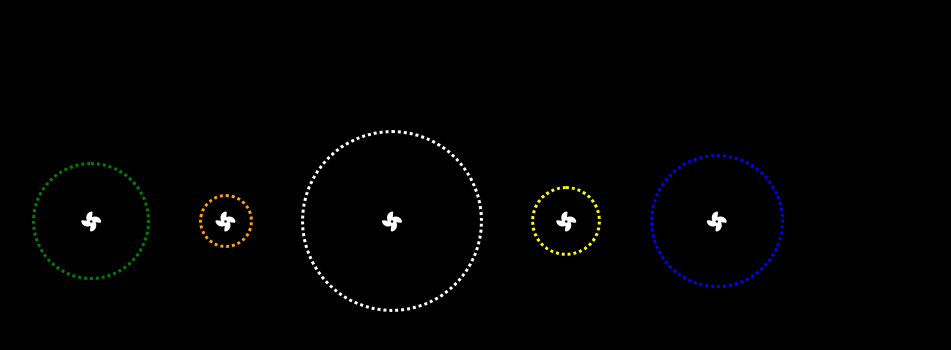
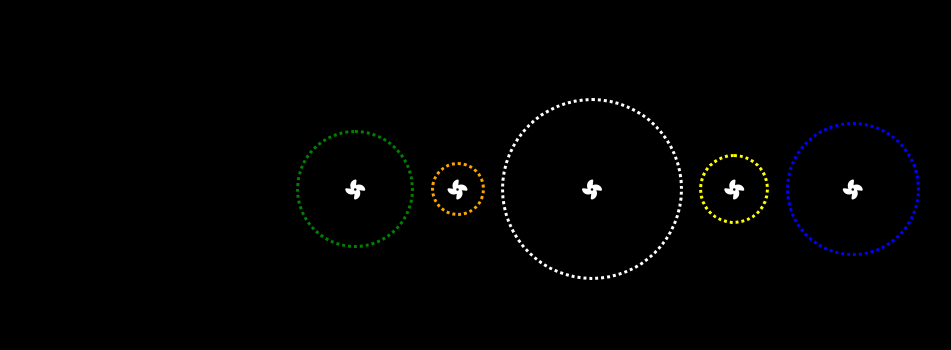
Before and after one commit to HippiHo/Dotted, a plain HTML site: page index.html in a window 1280 px wide. Shown: the part 84-434 px from the top of the page, without its empty margins (32-983 px from the left). Drawn offline with Linux system fonts and the light colour scheme.

Commit message:
centered circels

```diff
--- a/css/style.css
+++ b/css/style.css
@@ -19,11 +19,12 @@ p {
 
 .container {
   margin: 2rem;
-  width: 50rem;
-  height: 20rem;
+  width: 50vw;
+  height: 20vw;
   display: flex;
   flex-flow: row wrap;
   justify-content: space-around;
+  align-self: center;
   align-items: center;
 }
 
```
